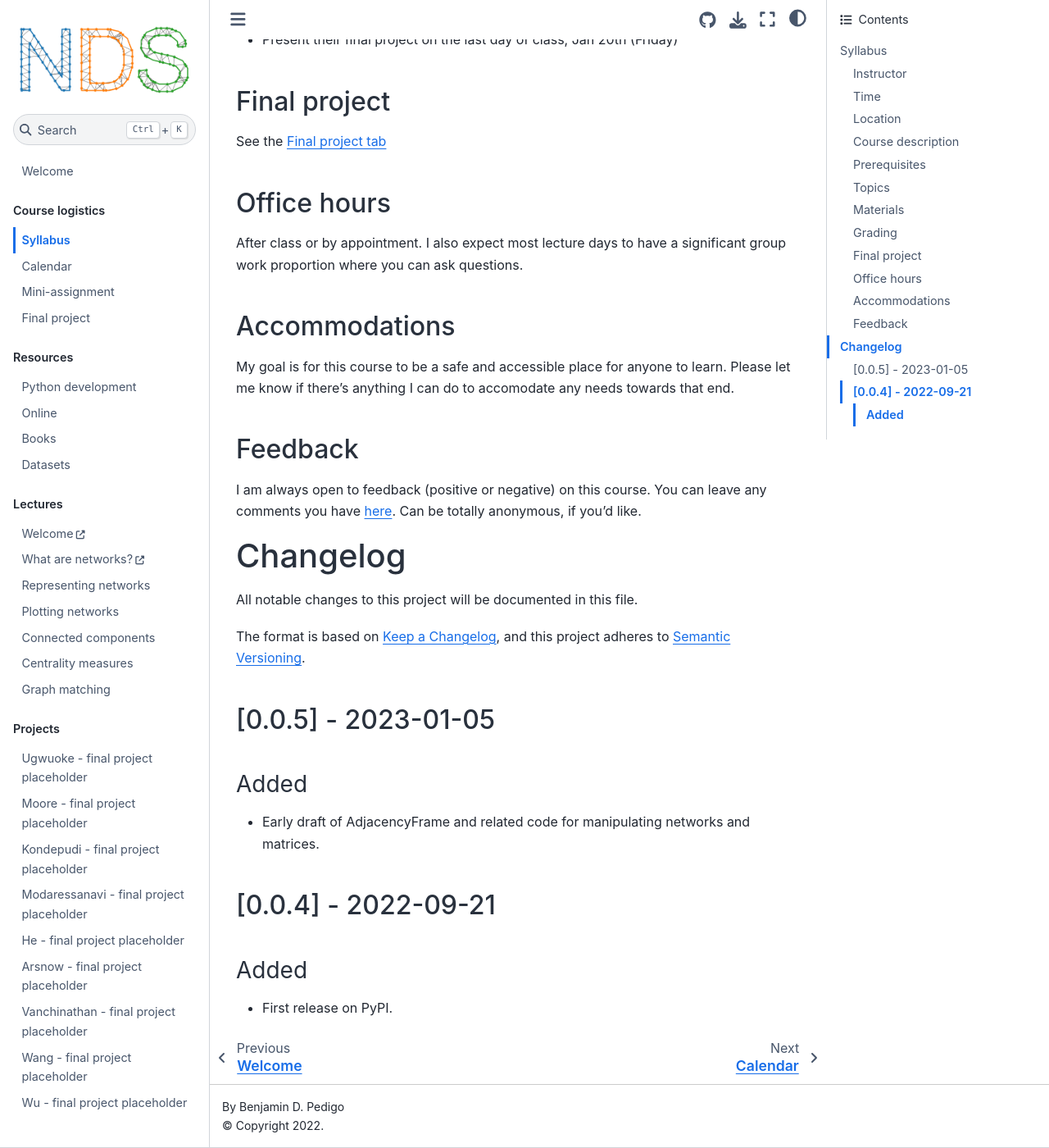
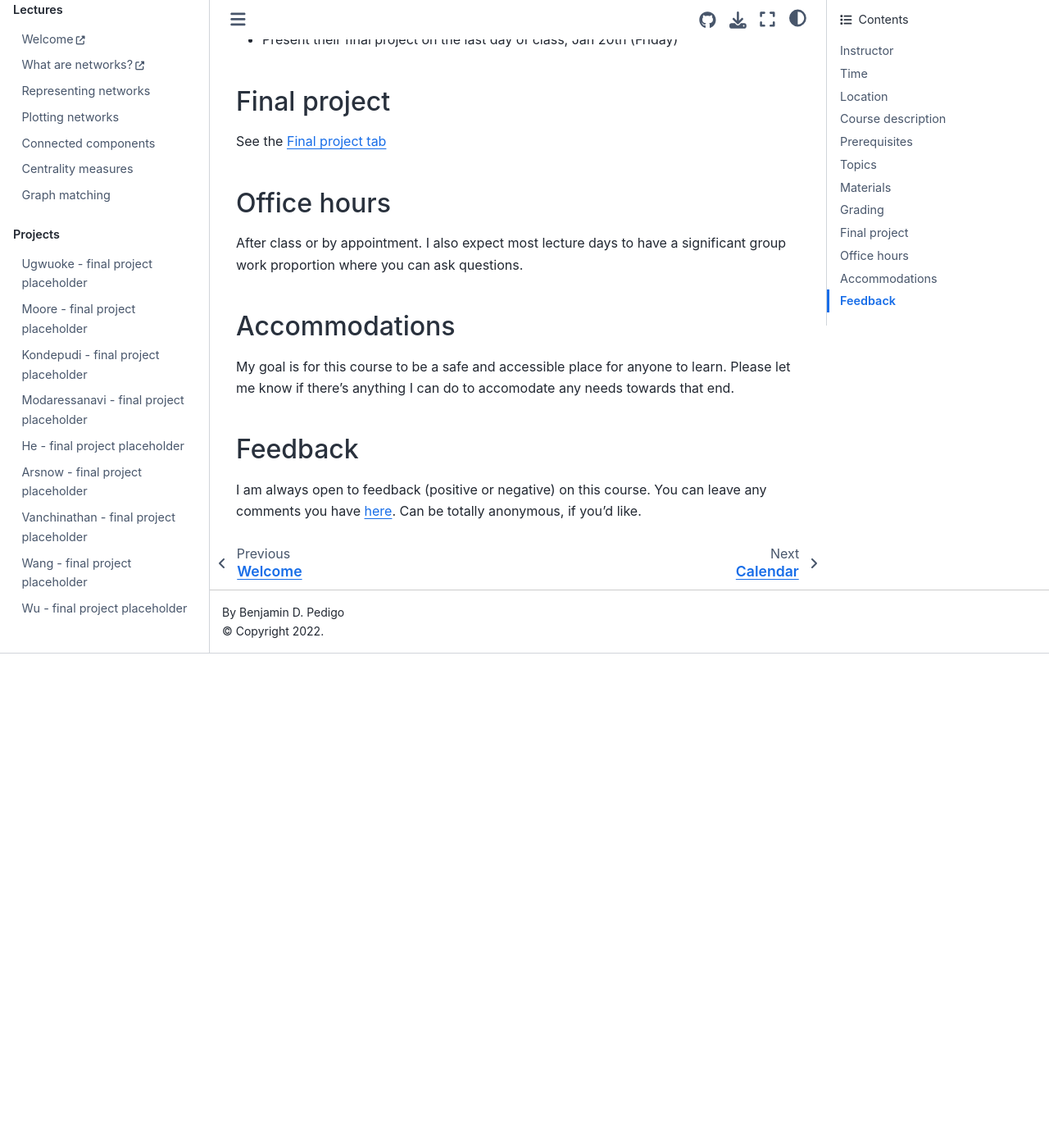
Before and after one commit to bdpedigo/networks-course, a Jupyter Book: the page built from docs/syllabus.md, in a window 1280 px wide and 1400 px high, scrolled down 2871 px. Shown: the whole window at 82% size. Built offline with Jupyter Book 1.0.4 settings and Sphinx 7.4.7 and the Sphinx Book theme 1.1.4, drawn with Linux system fonts in a browser that asks for light colours; pages that are not in the unit, such as notebooks, are missing from menus; after the commit the page ends 3668 px from its top, so only the background shows below that.

Commit message:
fix changelog

```diff
--- a/docs/syllabus.md
+++ b/docs/syllabus.md
@@ -85,23 +85,3 @@ My #1 priority is making sure everyone has a safe environment to learn - to this
 for your peers and the instructor, PLEASE do not attend in person class if you are at all sick.
 Missing class for an illness will never be held against you, please just let me know what
 is going on and we will come up with a plan.  -->
-
-# Changelog
-
-All notable changes to this project will be documented in this file.
-
-The format is based on [Keep a Changelog](https://keepachangelog.com/en/1.0.0/),
-and this project adheres to [Semantic Versioning](https://semver.org/spec/v2.0.0.html).
-
-
-## [0.0.5] - 2023-01-05
-
-### Added
-
-- Early draft of AdjacencyFrame and related code for manipulating networks and matrices.
-
-## [0.0.4] - 2022-09-21
-
-### Added
-
-- First release on PyPI.
```
